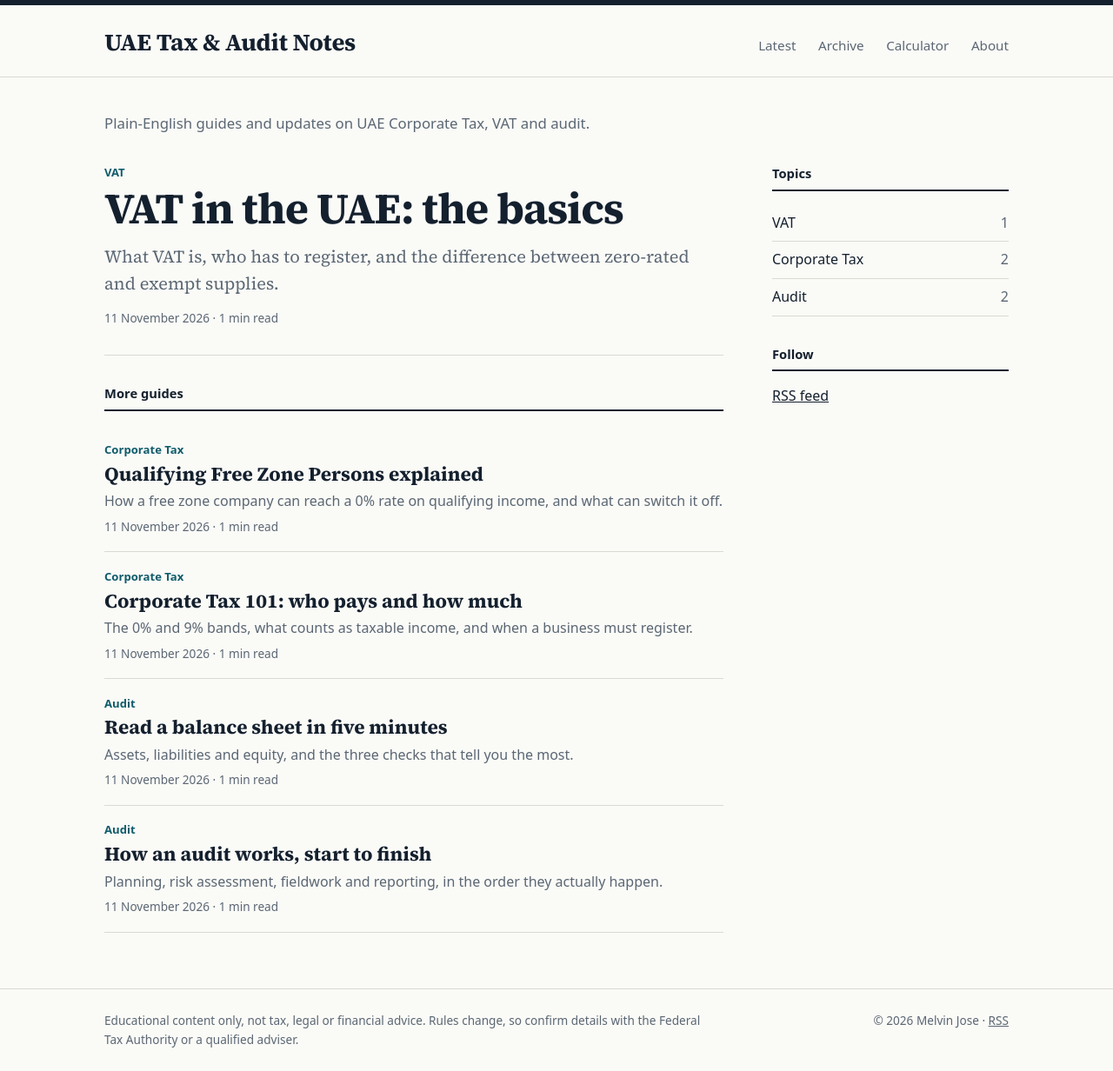
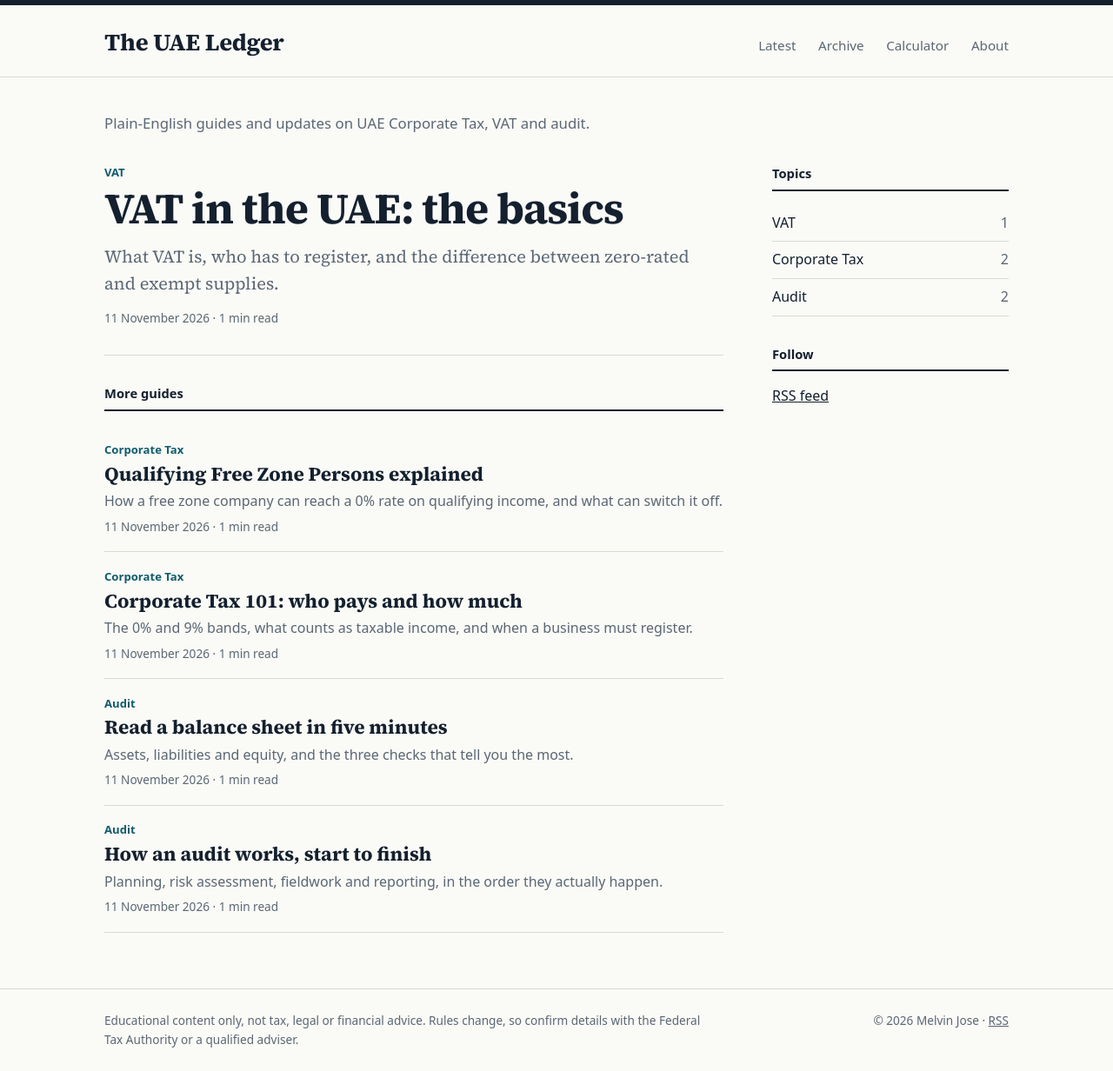
Before and after one commit to MelvinJose108/melvinjose.github.io, a Jekyll site: the page built from index.html, in a window 1280 px wide. Shown: the whole page at 87% size. Built offline with Jekyll 4.4.1, drawn with Linux system fonts in a browser that asks for light colours.

Commit message:
Update _config.yml

```diff
--- a/_config.yml
+++ b/_config.yml
@@ -1,4 +1,4 @@
-title: UAE Tax & Audit Notes
+title: The UAE Ledger
 description: Plain-English guides and updates on UAE Corporate Tax, VAT and audit.
 url: https://camelvinjose.com
 author: Melvin Jose
```
